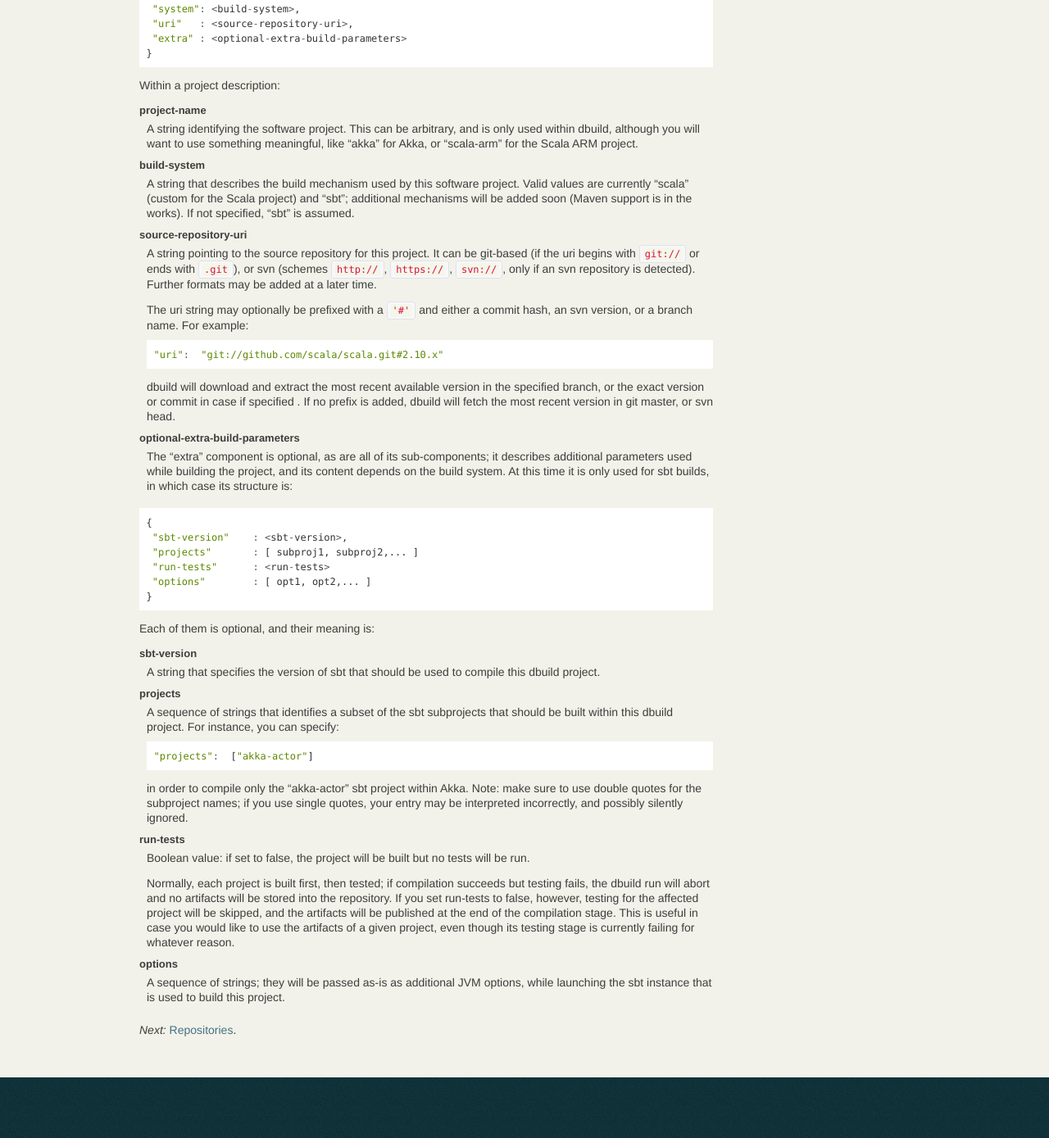
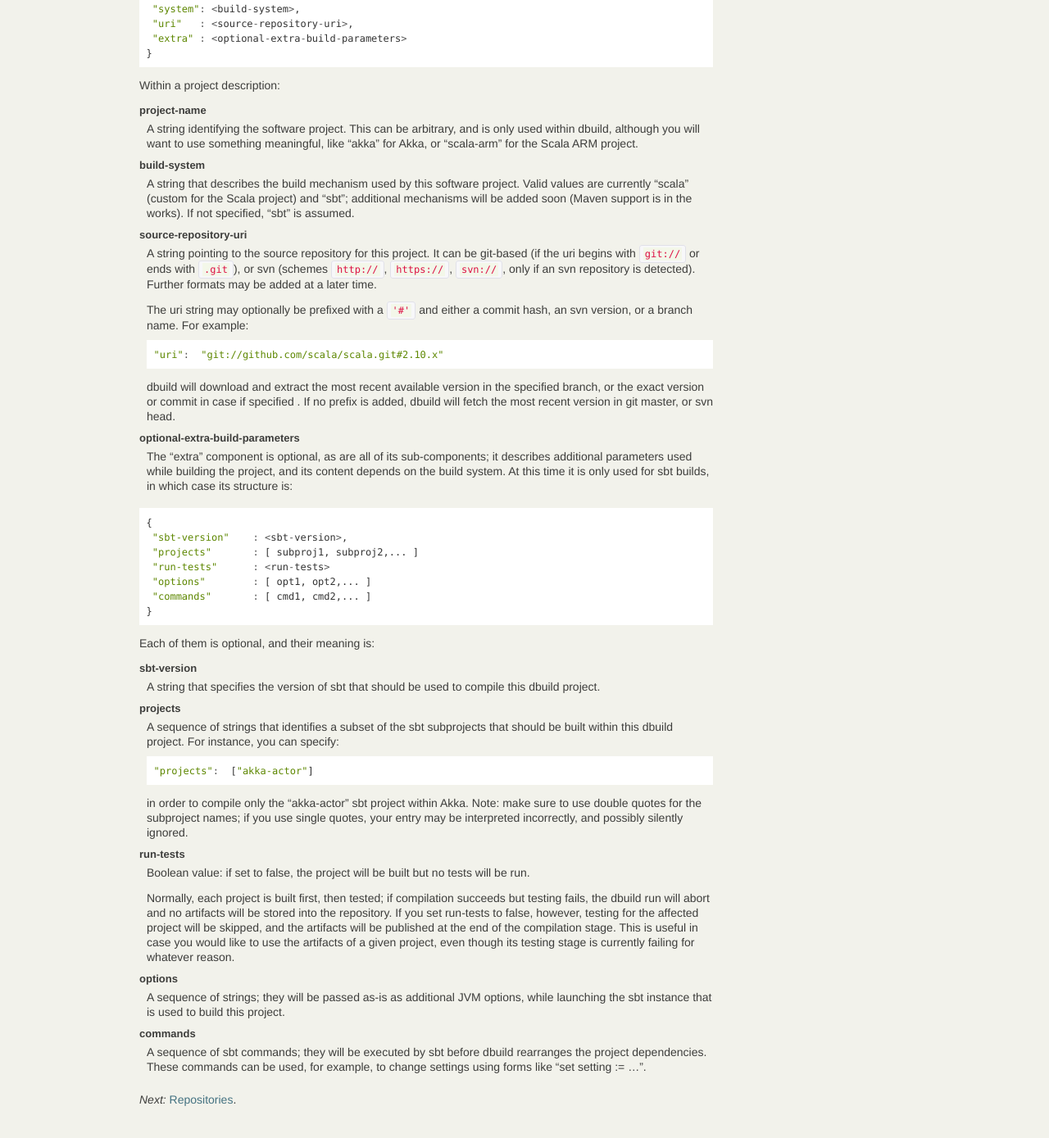
Before and after one commit to lightbend-labs/dbuild, a Sphinx documentation site: the page built from docs/src/sphinx/dbuild.rst, in a window 1280 px wide and 1400 px high, scrolled down 928 px. Shown: the top 1389 px of the window at 82% size. Built offline with Sphinx 7.4.7, drawn with Linux system fonts in a browser that asks for light colours; before the commit the page ends 2243 px from its top, so only the background shows below that.

Commit message:
Documentation change for 0.5.2

```diff
--- a/docs/src/sphinx/dbuild.rst
+++ b/docs/src/sphinx/dbuild.rst
@@ -95,6 +95,7 @@ optional-extra-build-parameters
     "projects"       : [ subproj1, subproj2,... ]
     "run-tests"      : <run-tests>
     "options"        : [ opt1, opt2,... ]
+    "commands"       : [ cmd1, cmd2,... ]
    }
 
 Each of them is optional, and their meaning is:
@@ -130,5 +131,10 @@ options
   passed as-is as additional JVM options, while launching the sbt instance that is used
   to build this project.
 
+commands
+  A sequence of sbt commands; they will be executed by sbt before dbuild rearranges
+  the project dependencies. These commands can be used, for example, to change settings
+  using forms like "set setting := ...".
+
 
 *Next:* :doc:`repositories`.
```
